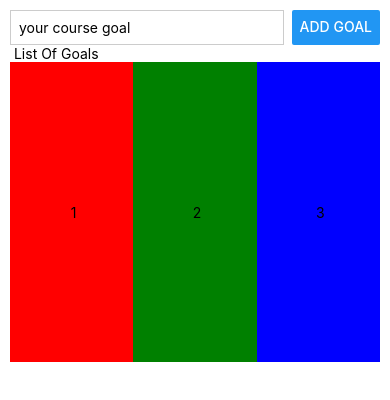
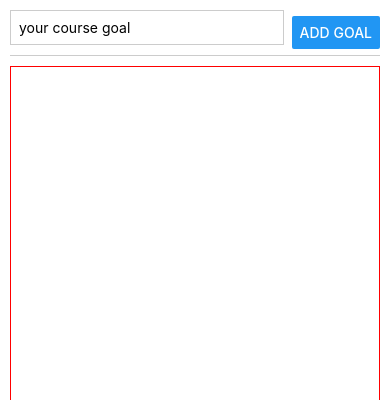
Before and after one commit to mohamedAllam9072/porjectX7, a React Native app: screen / in a window 390 px wide. Shown: the top 400 px of the page. Built offline with nearby package versions, Linux system fonts and the light colour scheme.

Commit message:
init courseGoalsApp

```diff
--- a/App.js
+++ b/App.js
@@ -1,5 +1,4 @@
-/* eslint-disable react-native/no-inline-styles */
-import React from 'react';
+import React, {useState} from 'react';
 
 import {
   Button,
@@ -11,51 +10,25 @@ import {
 } from 'react-native';
 
 export default function App() {
+  const [inputText, setInputText] = useState('');
+  const [courseGoals, setCourseGoals] = useState([]);
+  function goalInputHandler(enteredText) {
+    setInputText(enteredText);
+  }
+  function addGoalHandler() {
+    setCourseGoals(currentCourseGoals => [...courseGoals, inputText]); // '...courseGoals' means keep list items and append with 'inputText'
+  }
   return (
     <View style={styles.appContainer}>
       <View style={styles.inputCountainer}>
-        <TextInput style={styles.inputText} placeholder="your course goal" />
-        <Button title="Add Goal" />
+        <TextInput
+          style={styles.inputText}
+          placeholder="your course goal"
+          onChangeText={goalInputHandler} // we don't put () becouse of we need to execute this method every time  text changes
+        />
+        <Button title="Add Goal" onPress={addGoalHandler} />
       </View>
-      <View>
-        <Text> List Of Goals </Text>
-      </View>
-      <View
-        style={{
-          flexDirection: 'row',
-          justifyContent: 'space-around',
-          alignItems: 'stretch', //stretch = fill crossAxis from top to buttom
-          width: '100%',
-          height: 300,
-        }}>
-        <View
-          style={{
-            flex: 1, //flex working in flexbox only it's like weight in android
-            justifyContent: 'center',
-            alignItems: 'center',
-            backgroundColor: 'red',
-          }}>
-          <Text> 1</Text>
-        </View>
-        <View
-          style={{
-            flex: 1,
-            justifyContent: 'center',
-            alignItems: 'center',
-            backgroundColor: 'green',
-          }}>
-          <Text> 2</Text>
-        </View>
-        <View
-          style={{
-            flex: 1,
-            justifyContent: 'center',
-            alignItems: 'center',
-            backgroundColor: 'blue',
-          }}>
-          <Text> 3</Text>
-        </View>
-      </View>
+      <View style={styles.scrollTextview}>{courseGoals.map(_goal => {})}</View>
       <StatusBar style="auto" />
     </View>
   );
@@ -68,18 +41,25 @@ const styles = StyleSheet.create({
           alignItems: '', //handle childs inside container in crossAxis from top to bottom
    */
   appContainer: {
+    flex: 1,
     padding: 10,
   },
   inputCountainer: {
     flexDirection: 'row',
+    alignItems: 'center',
     justifyContent: 'space-between',
+    borderBottomColor: '#cccccc',
+    borderBottomWidth: 1,
+    marginBottom: 10,
   },
   inputText: {
+    flex: 1,
     borderWidth: 1,
     borderColor: '#cccccc',
-    width: '80%',
+    width: '70%',
     marginRight: 8,
     padding: 8,
+    marginBottom: 10,
   },
   flexBox: {
     flex: 1, // means take all space of screen like weight in android
@@ -93,8 +73,11 @@ const styles = StyleSheet.create({
     justifyContent: 'center',
   },
   textview: {
-    margin: 10,
-    padding: 10,
+    color: '#000000',
+    backgroundColor: '#00ff00',
+  },
+  scrollTextview: {
+    flex: 5,
     borderColor: 'red',
     borderWidth: 1,
   },
```
